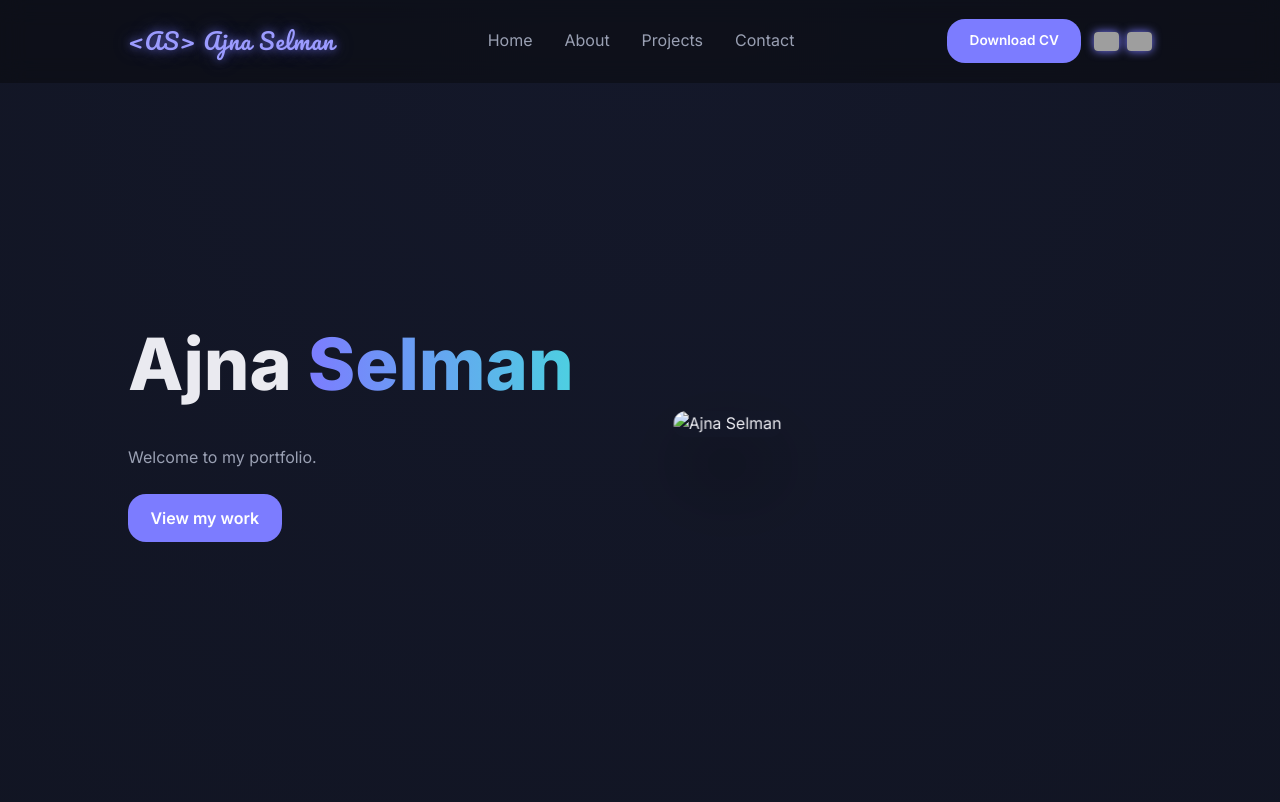
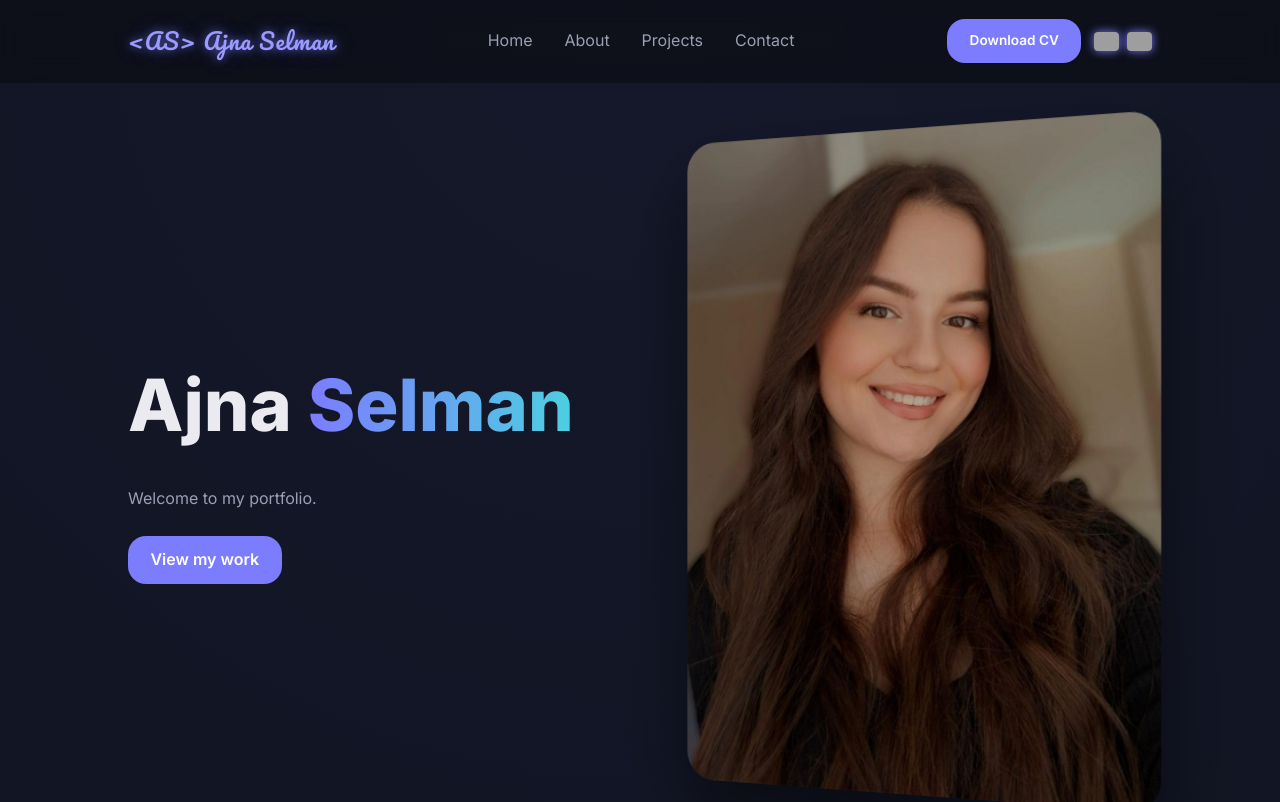
Before and after one commit to ajnaselman/portofolio-ajna, a plain HTML site: page index.html in a window 1280 px wide. Shown: the top 802 px of the page. Drawn offline with Linux system fonts and the light colour scheme; grey boxes are pictures that could not be loaded.

Commit message:
Update index.html

```diff
--- a/index.html
+++ b/index.html
@@ -230,7 +230,7 @@
     <a href="#projects" class="btn" id="heroBtn">View my work</a>
   </div>
   <div class="hero-img">
-    <img id="profileImg" src="ajna(1)(1).png" alt="Ajna Selman" />
+    <img id="profileImg" src="ajna.png" alt="Ajna Selman" />
   </div>
 </header>
 
```
